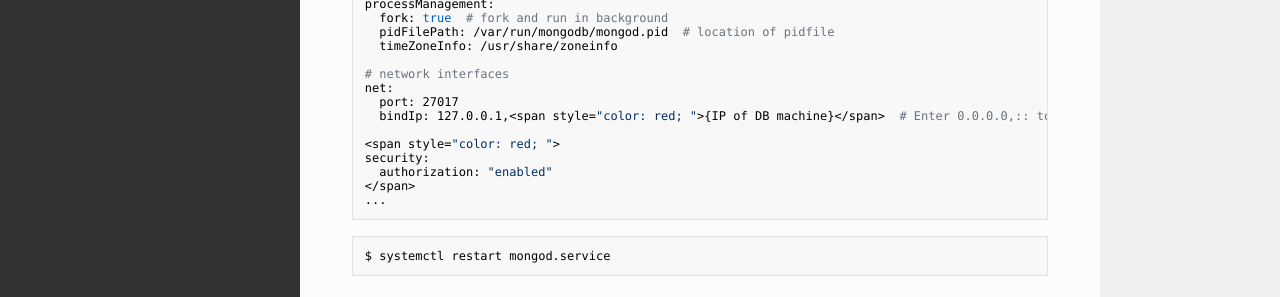
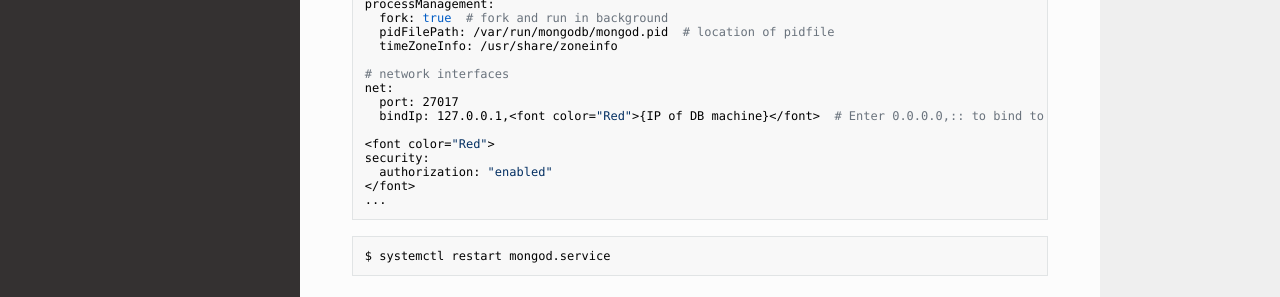
Before and after one commit to jlab-hep/localdb-docs, an MkDocs documentation site: the page built from docs/database_demonstration_mongodb.md, in a window 1280 px wide and 900 px high, scrolled down 588 px. Shown: the part 390-687 px from the top of the window. Built offline with MkDocs 1.6.1, drawn with Linux system fonts in a browser that asks for light colours; nearby versions of some CDN libraries; old or Windows-style settings are respelled for this version of MkDocs.

Commit message:
added the sample of mongod.conf

````diff
--- a/docs/database_demonstration_mongodb.md
+++ b/docs/database_demonstration_mongodb.md
@@ -60,12 +60,12 @@ processManagement:
 # network interfaces
 net:
   port: 27017
-  bindIp: 127.0.0.1,<span style="color: red; ">{IP of DB machine}</span>  # Enter 0.0.0.0,:: to bind to all IPv4 and IPv6 addresses or, alternatively, use the net.bindIpAll setting.
+  bindIp: 127.0.0.1,<font color="Red">{IP of DB machine}</font>  # Enter 0.0.0.0,:: to bind to all IPv4 and IPv6 addresses or, alternatively, use the net.bindIpAll setting.
 
-<span style="color: red; ">
+<font color="Red">
 security:
   authorization: "enabled"
-</span>
+</font>
 ...
 ```
 ```bash
````
